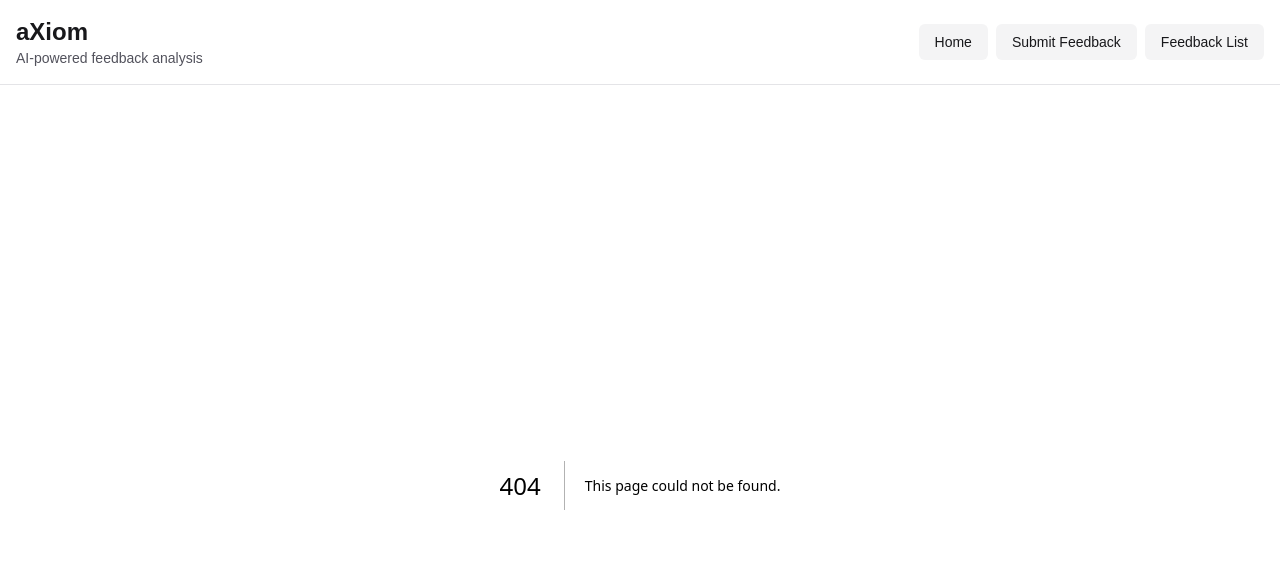
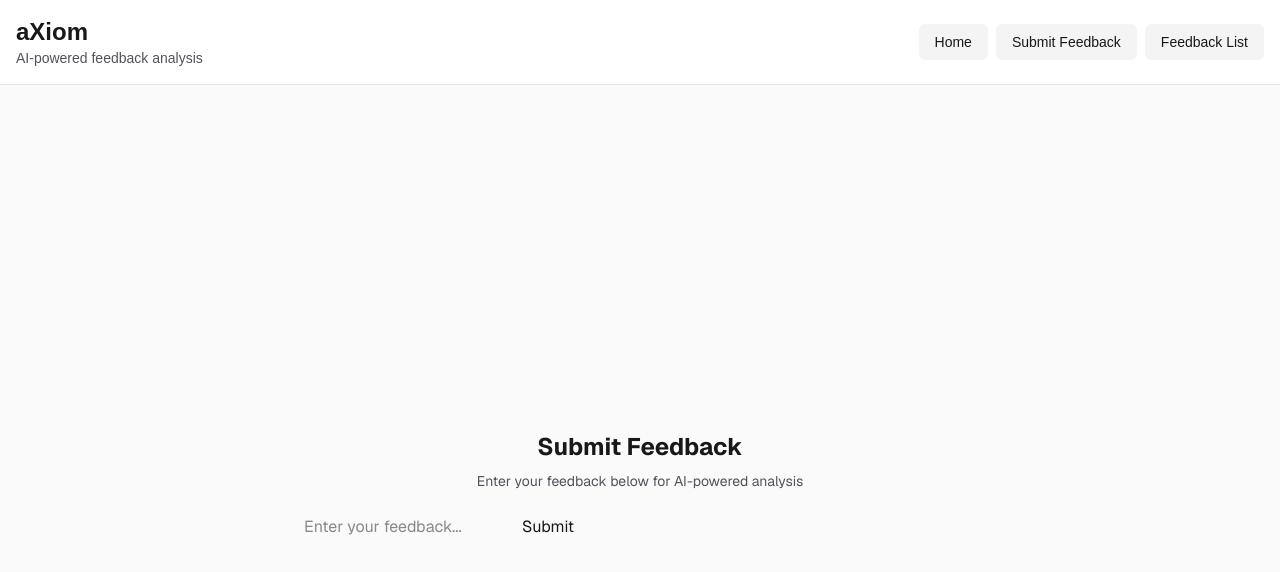
Before and after one commit to Handale1808/aXiom, a Next.js app: page /submit in a window 1280 px wide. Before the commit this address had no page. Shown: the top 572 px of the page. Built offline with nearby package versions, Linux system fonts and the light colour scheme.

Commit message:
remove redirect to feedbacks page and fixed success message

```diff
--- /dev/null
+++ b/app/submit/page.tsx
@@ -0,0 +1,85 @@
+// app/submit/page.tsx
+
+"use client";
+import { useState } from "react";
+import { useRouter } from "next/navigation";
+import TextSubmit from "@/lib/components/TextSubmit";
+import AnalysisResult from "@/lib/components/AnalysisResult";
+
+export default function Submit() {
+  const router = useRouter();
+  const [isSubmitting, setIsSubmitting] = useState(false);
+  const [result, setResult] = useState<any>(null);
+  const [error, setError] = useState<string | null>(null);
+
+  const handleSubmit = async (text: string) => {
+    setIsSubmitting(true);
+    setError(null);
+    setResult(null);
+
+    try {
+      const response = await fetch("/api/feedback", {
+        method: "POST",
+        headers: {
+          "Content-Type": "application/json",
+        },
+        body: JSON.stringify({ text }),
+      });
+
+      const data = await response.json();
+
+      if (!response.ok) {
+        throw new Error(data.error?.message || "Failed to submit feedback");
+      }
+
+      setResult(data.data);
+    } catch (err) {
+      setError(err instanceof Error ? err.message : "Something went wrong");
+    } finally {
+      setIsSubmitting(false);
+    }
+  };
+
+  return (
+    <div className="flex min-h-screen items-center justify-center bg-zinc-50 p-4 font-sans dark:bg-black">
+      <div className="w-full max-w-2xl space-y-6">
+        <div className="text-center">
+          <h1 className="text-2xl font-bold text-zinc-900 dark:text-white">
+            Submit Feedback
+          </h1>
+          <p className="mt-2 text-sm text-zinc-600 dark:text-zinc-400">
+            Enter your feedback below for AI-powered analysis
+          </p>
+        </div>
+
+        <TextSubmit
+          onSubmit={handleSubmit}
+          placeholder="Enter your feedback..."
+        />
+
+        {isSubmitting && (
+          <div className="rounded-lg border border-zinc-200 bg-white p-4 text-center dark:border-zinc-800 dark:bg-zinc-900">
+            <p className="text-zinc-600 dark:text-zinc-400">Analyzing...</p>
+          </div>
+        )}
+
+        {error && (
+          <div className="rounded-lg border border-red-200 bg-red-50 p-4 dark:border-red-900 dark:bg-red-950">
+            <p className="text-sm text-red-800 dark:text-red-200">{error}</p>
+          </div>
+        )}
+
+        {result && (
+          <>
+            <AnalysisResult analysis={result.analysis} />
+            <div className="rounded-lg border border-green-200 bg-green-50 p-4 text-center dark:border-green-900 dark:bg-green-950">
+              <p className="text-sm text-green-800 dark:text-green-200">
+                Feedback submitted successfully!
+              </p>
+            </div>
+          </>
+        )}
+      </div>
+    </div>
+  );
+}
```
